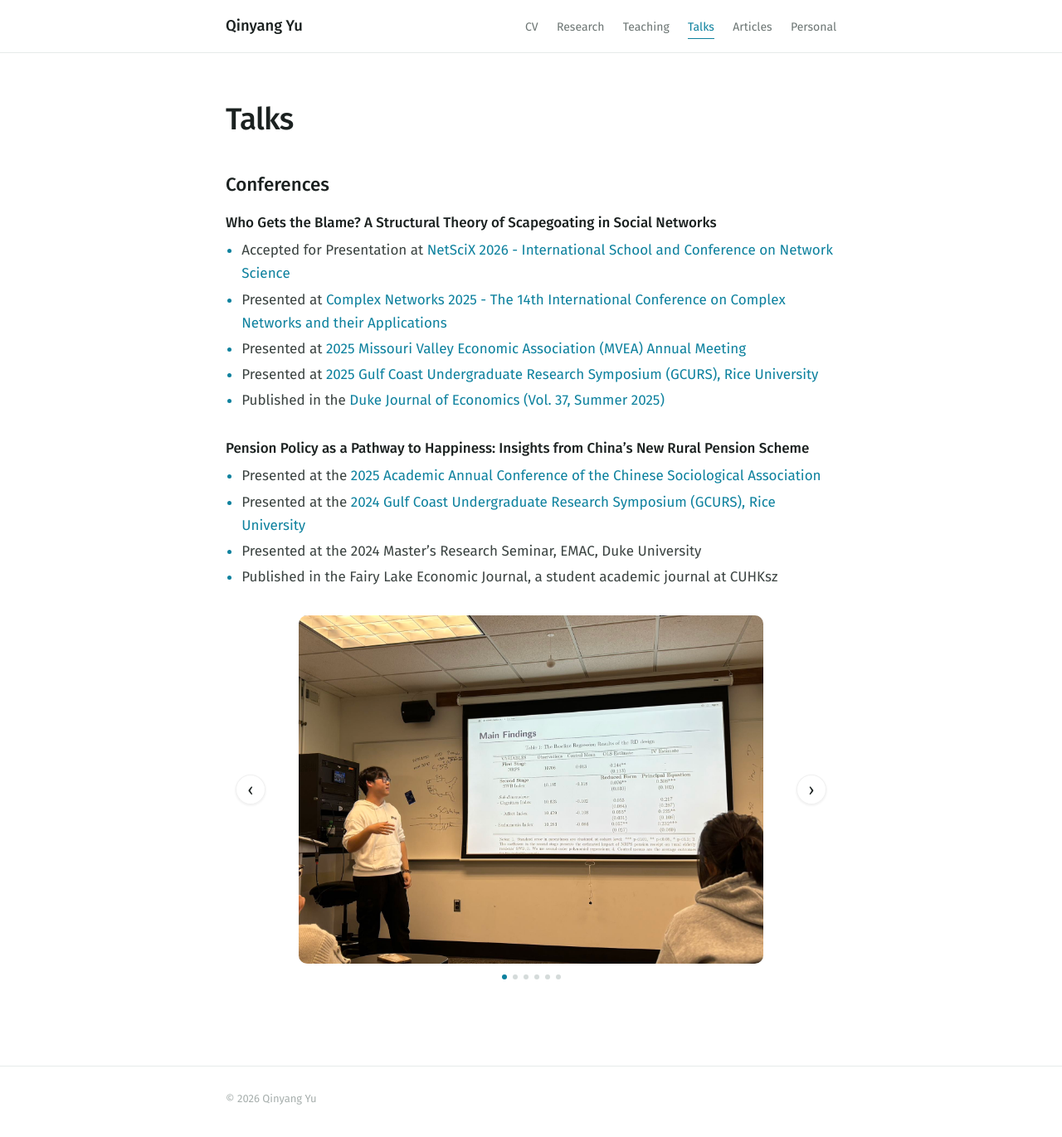
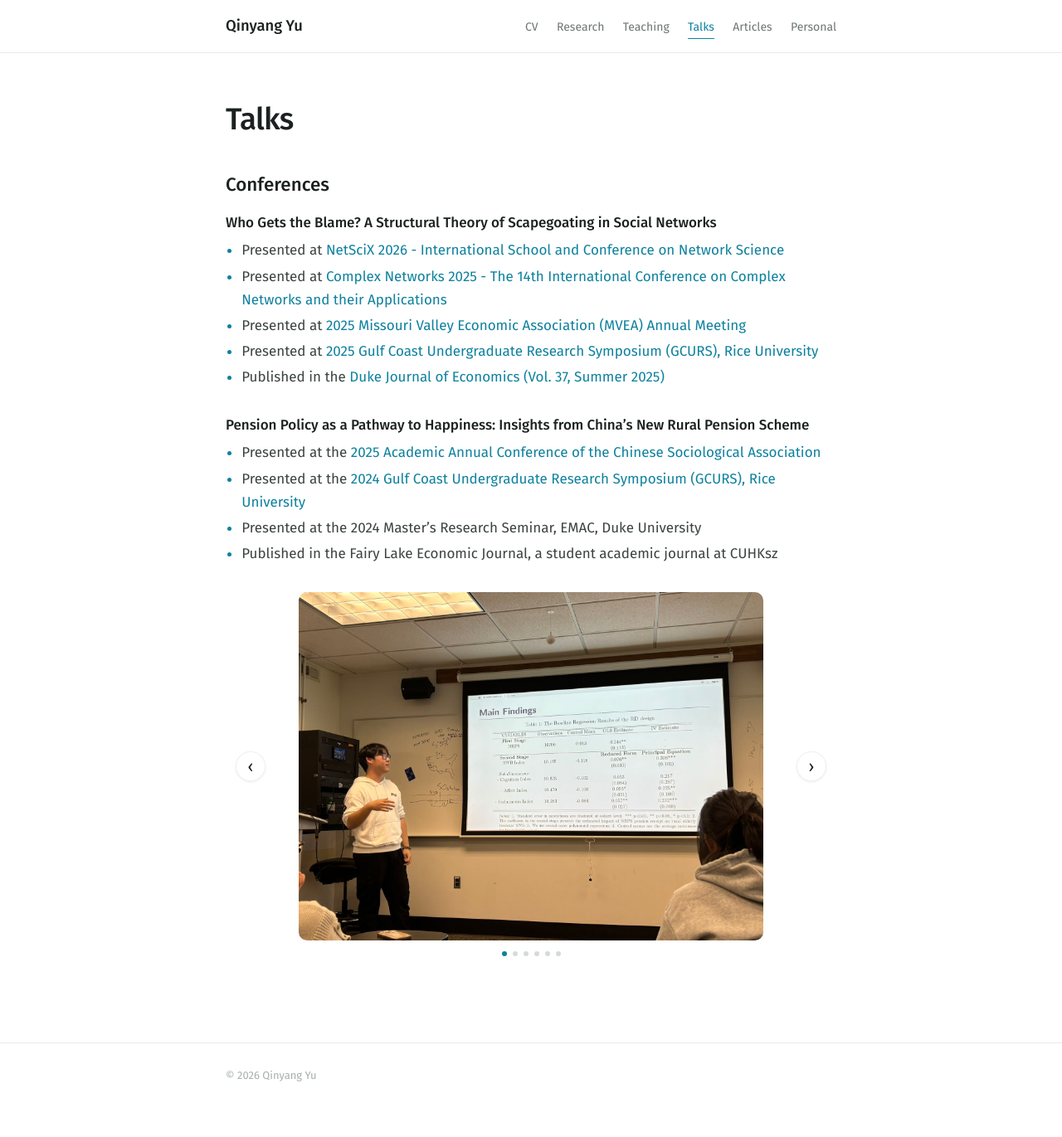
Before and after one commit to QinyangYu/qinyangyu.github.io, a Jekyll site: the page built from talks.md, in a window 1280 px wide and 1375 px high. Shown: the top 1371 px of the window at 83% size. Built offline with Jekyll 4.4.1, drawn with Linux system fonts in a browser that asks for light colours.

Commit message:
NetSciX 2026: presented
Co-Authored-By: Claude Opus 5.5 <noreply@anthropic.com>

```diff
--- a/talks.md
+++ b/talks.md
@@ -6,7 +6,7 @@ permalink: /talks/
 
 # Conferences
 ### Who Gets the Blame? A Structural Theory of Scapegoating in Social Networks
-- Accepted for Presentation at [NetSciX 2026 - International School and Conference on Network Science](https://netscix2026.github.io/)
+- Presented at [NetSciX 2026 - International School and Conference on Network Science](https://netscix2026.github.io/)
 - Presented at [Complex Networks 2025 - The 14th International Conference on Complex Networks and their Applications](https://complexnetworks.org/)
 - Presented at [2025 Missouri Valley Economic Association (MVEA) Annual Meeting](https://www.mvea.net/annual-conference.html)
 - Presented at [2025 Gulf Coast Undergraduate Research Symposium (GCURS), Rice University](https://gcurs.rice.edu/)
```
Also changed, not shown: 1 other file.
